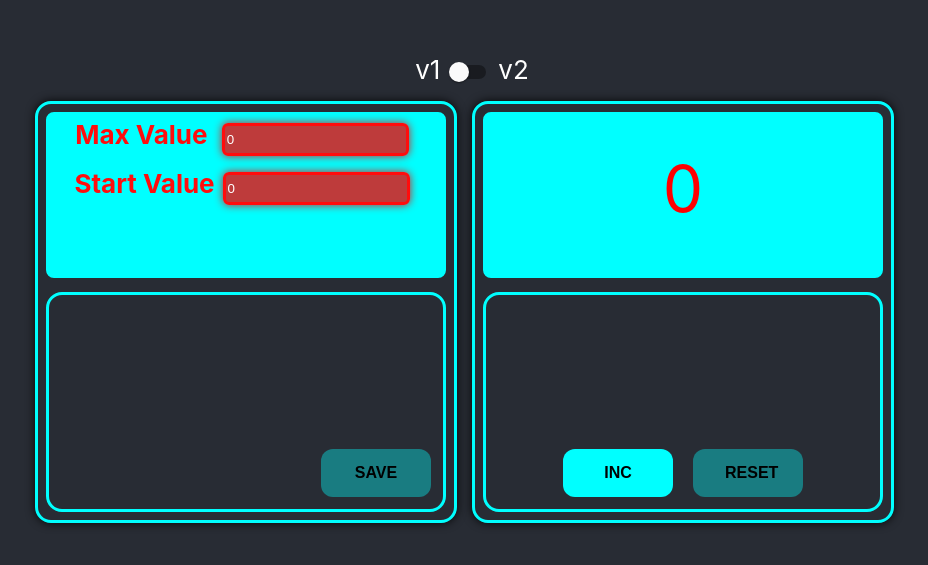
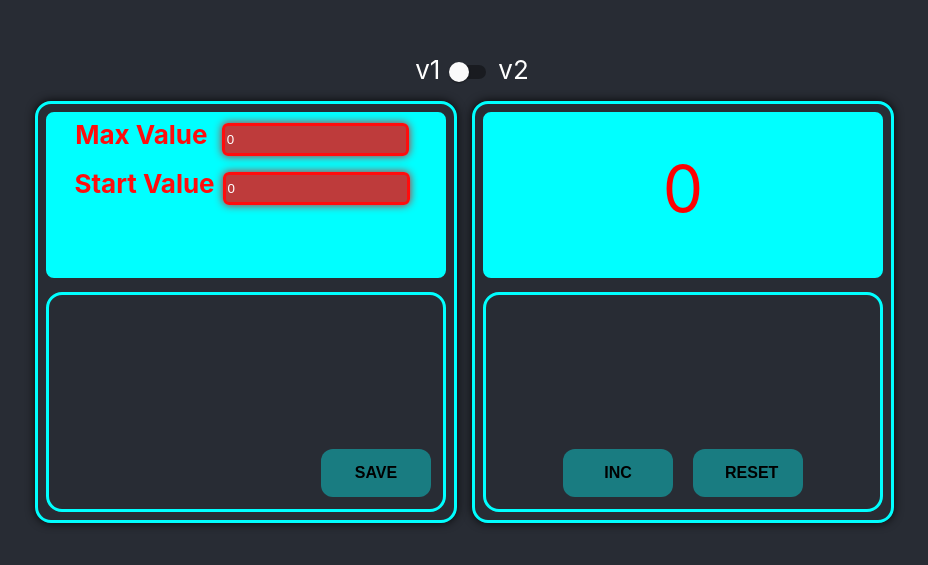
Before and after one commit to Defreezz/Defreezz, a React (Create React App) app: page / in a window 1280 px wide. Shown: the part 117-682 px from the top of the page, without its empty margins (168-1096 px from the left). Built offline with nearby package versions, Linux system fonts and the light colour scheme.

Commit message:
added error state

```diff
--- a/src/Counter_v1.tsx
+++ b/src/Counter_v1.tsx
@@ -94,7 +94,7 @@ export function CounterV1() {
                     {/*    :<Display value={counter} maxValue={maxValue}/>}*/}
 
                     <span className={"buttContainer"}>
-                    <Button name={"INC"} callback={inc} disabled={error?true:false}/>
+                    <Button name={"INC"} callback={inc} disabled={error?true:false || counter === maxValue}/>
                     <Button name={"RESET"} callback={reset} disabled={error?true:false || counter === startValue}/>
                 </span>
                 </div>
```
